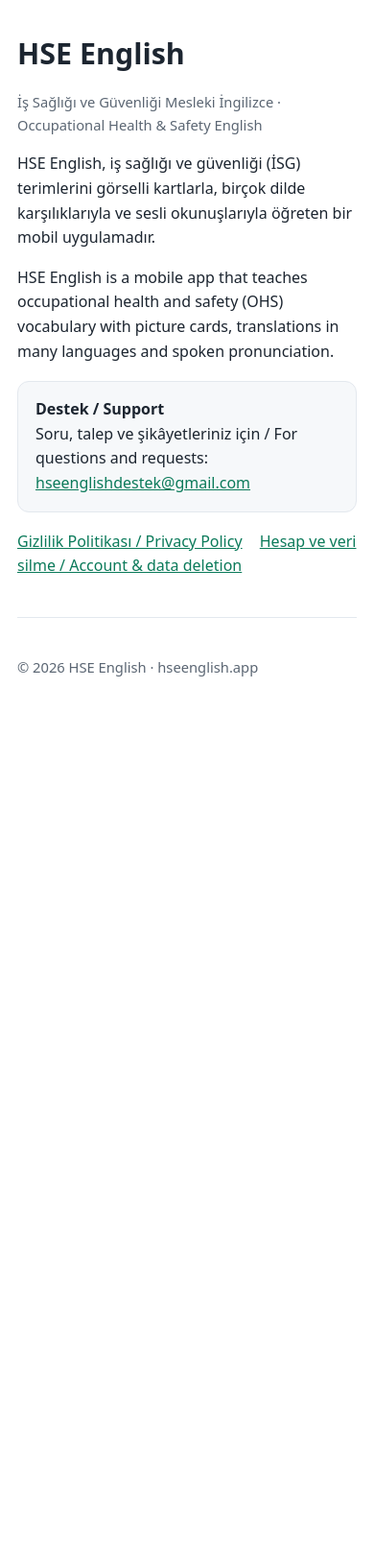
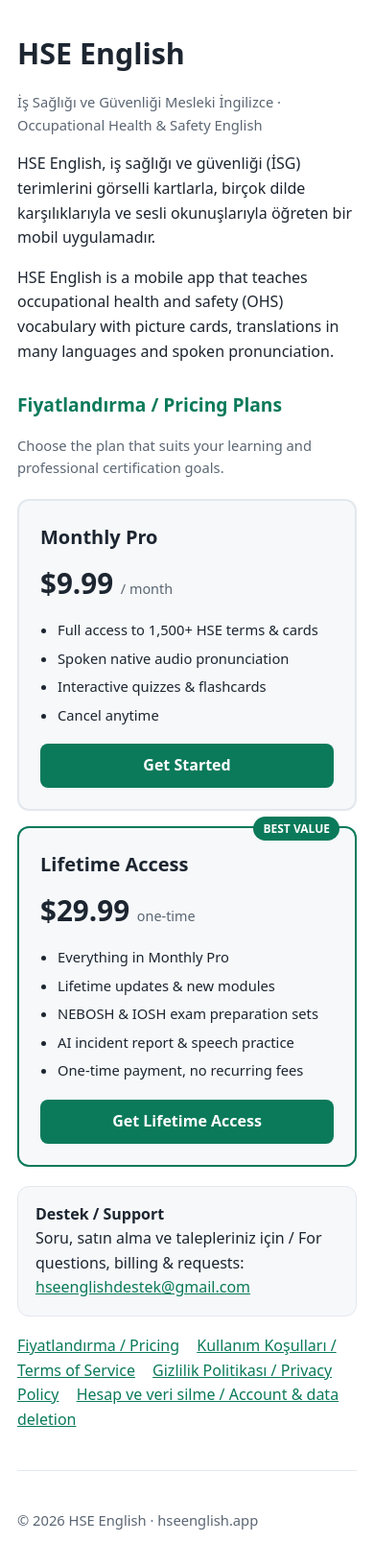
Before and after one commit to federal216/hse-english-site, a plain HTML site: page index.html in a window 390 px wide. Shown: the top 1632 px of the page at 96% size. Before the commit the page ends 844 px from the top, so only its background shows below. Drawn offline with Linux system fonts and the light colour scheme.

Commit message:
Add pricing section and terms of service for compliance approval

```diff
--- a/index.html
+++ b/index.html
@@ -6,6 +6,19 @@
 <title>HSE English — İSG Mesleki İngilizce</title>
 <meta name="description" content="HSE English: iş sağlığı ve güvenliği (İSG/OHS) mesleki İngilizce sözlük ve öğrenme uygulaması.">
 <link rel="stylesheet" href="style.css">
+<style>
+.pricing-grid { display: grid; grid-template-columns: repeat(auto-fit, minmax(260px, 1fr)); gap: 16px; margin: 20px 0; }
+.pricing-card { background: var(--card); border: 2px solid var(--line); border-radius: 12px; padding: 22px; text-align: left; transition: border-color .2s; }
+.pricing-card.featured { border-color: var(--accent); position: relative; }
+.pricing-card .badge { position: absolute; top: -12px; right: 16px; background: var(--accent); color: #fff; font-size: 0.75rem; font-weight: bold; padding: 3px 10px; border-radius: 99px; }
+.pricing-card h3 { margin: 0 0 6px; font-size: 1.25rem; }
+.pricing-card .price { font-size: 1.85rem; font-weight: bold; color: var(--fg); margin: 8px 0 14px; }
+.pricing-card .price span { font-size: 0.9rem; font-weight: normal; color: var(--muted); }
+.pricing-card ul { margin: 0 0 18px; padding-left: 18px; font-size: 0.92rem; }
+.pricing-card ul li { margin-bottom: 6px; }
+.btn { display: inline-block; width: 100%; text-align: center; background: var(--accent); color: #fff; text-decoration: none; padding: 10px 16px; border-radius: 8px; font-weight: 600; box-sizing: border-box; }
+.btn:hover { opacity: 0.9; }
+</style>
 </head>
 <body>
 <main>
@@ -15,13 +28,46 @@
   <p>HSE English, iş sağlığı ve güvenliği (İSG) terimlerini görselli kartlarla, birçok dilde karşılıklarıyla ve sesli okunuşlarıyla öğreten bir mobil uygulamadır.</p>
   <p>HSE English is a mobile app that teaches occupational health and safety (OHS) vocabulary with picture cards, translations in many languages and spoken pronunciation.</p>
 
-  <div class="card">
+  <h2 id="pricing">Fiyatlandırma / Pricing Plans</h2>
+  <p class="muted">Choose the plan that suits your learning and professional certification goals.</p>
+
+  <div class="pricing-grid">
+    <div class="pricing-card">
+      <h3>Monthly Pro</h3>
+      <div class="price">$9.99 <span>/ month</span></div>
+      <ul>
+        <li>Full access to 1,500+ HSE terms & cards</li>
+        <li>Spoken native audio pronunciation</li>
+        <li>Interactive quizzes & flashcards</li>
+        <li>Cancel anytime</li>
+      </ul>
+      <a href="#destek" class="btn">Get Started</a>
+    </div>
+
+    <div class="pricing-card featured">
+      <span class="badge">BEST VALUE</span>
+      <h3>Lifetime Access</h3>
+      <div class="price">$29.99 <span>one-time</span></div>
+      <ul>
+        <li>Everything in Monthly Pro</li>
+        <li>Lifetime updates & new modules</li>
+        <li>NEBOSH & IOSH exam preparation sets</li>
+        <li>AI incident report & speech practice</li>
+        <li>One-time payment, no recurring fees</li>
+      </ul>
+      <a href="#destek" class="btn">Get Lifetime Access</a>
+    </div>
+  </div>
+
+  <div class="card" id="destek">
     <strong>Destek / Support</strong><br>
-    Soru, talep ve şikâyetleriniz için / For questions and requests:<br>
+    Soru, satın alma ve talepleriniz için / For questions, billing &amp; requests:<br>
     <a href="mailto:hseenglishdestek@gmail.com">hseenglishdestek@gmail.com</a>
   </div>
 
   <nav>
+    <a href="#pricing">Fiyatlandırma / Pricing</a>
+    <a href="terms.html">Kullanım Koşulları / Terms of Service</a>
     <a href="privacy.html">Gizlilik Politikası / Privacy Policy</a>
     <a href="privacy.html#delete">Hesap ve veri silme / Account &amp; data deletion</a>
   </nav>
```
Also changed, not shown: terms.html (added, +70 -0 lines).
